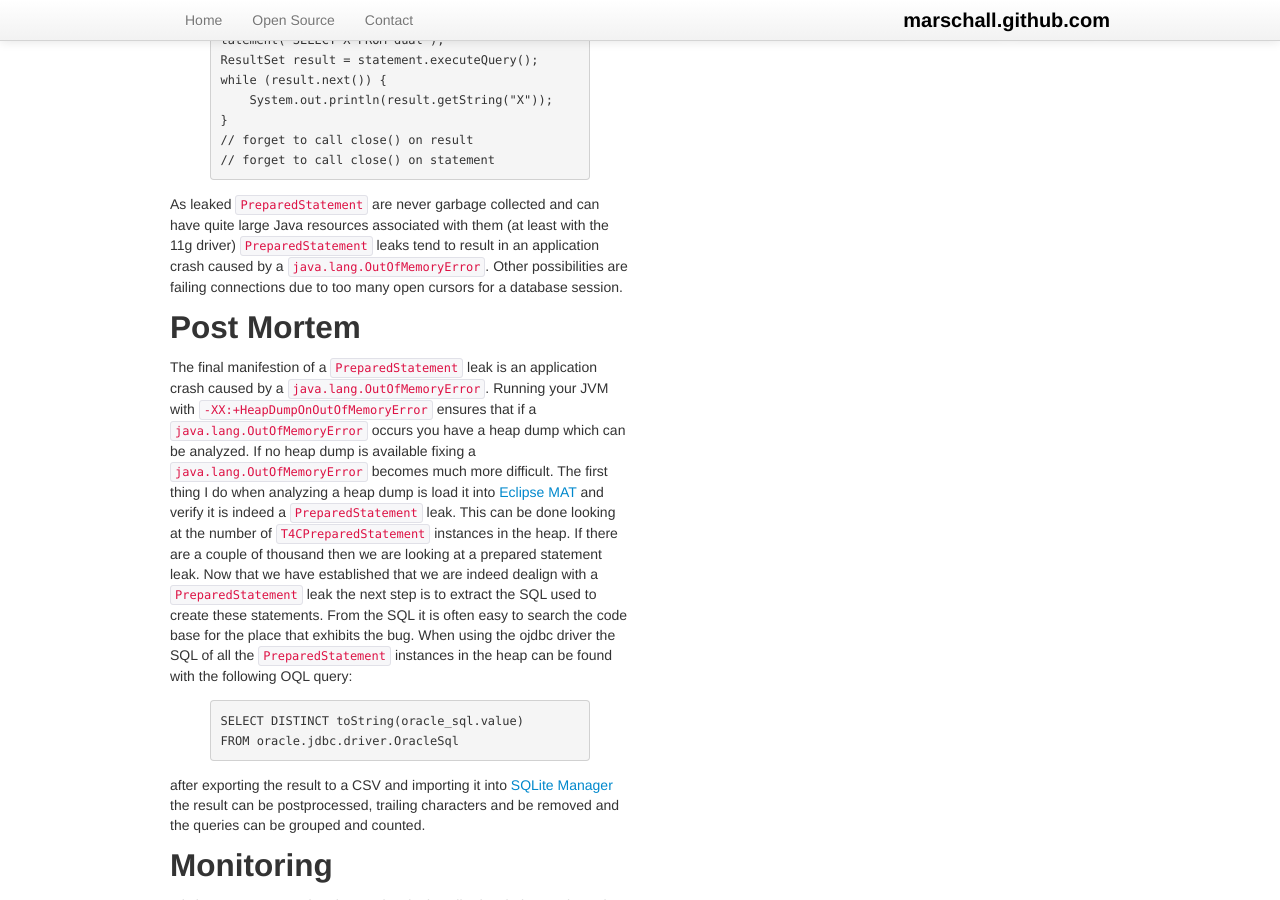
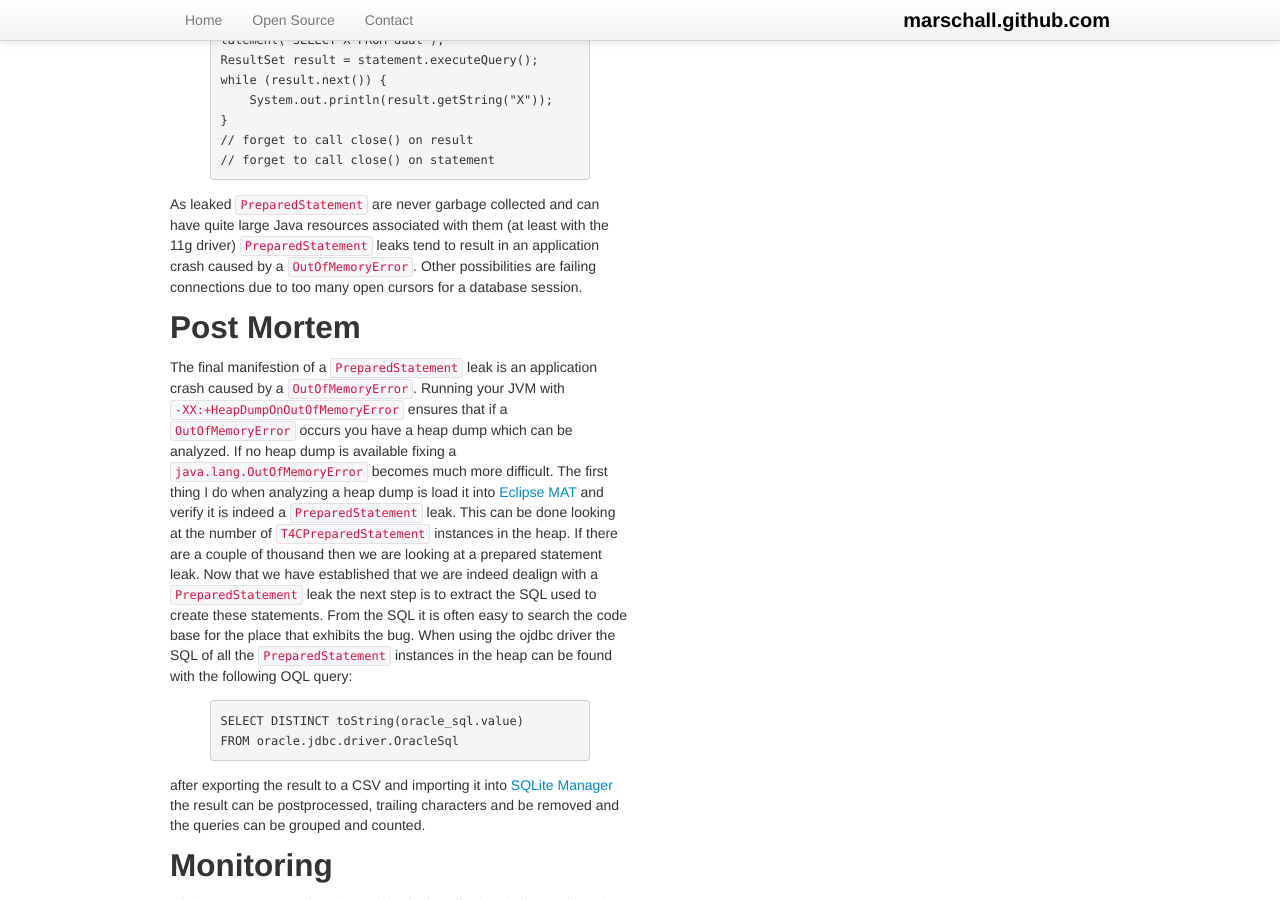
Before and after one commit to marschall/marschall.github.com, a Jekyll site: the page built from _posts/2015-01-17-debugging-preparedstatement-leaks.md, in a window 1280 px wide and 900 px high, scrolled down 653 px. Built offline with Jekyll 4.4.1, drawn with Linux system fonts in a browser that asks for light colours.

Commit message:
remove package names

```diff
--- a/_posts/2015-01-17-debugging-preparedstatement-leaks.md
+++ b/_posts/2015-01-17-debugging-preparedstatement-leaks.md
@@ -26,12 +26,12 @@ while (result.next()) {
 // forget to call close() on statement
 {% endhighlight %}
 
-As leaked `PreparedStatement` are never garbage collected and can have quite large Java resources associated with them (at least with the 11g driver) `PreparedStatement` leaks tend to result in an application crash caused by a `java.lang.OutOfMemoryError`. Other possibilities are failing connections due to too many open cursors for a database session.
+As leaked `PreparedStatement` are never garbage collected and can have quite large Java resources associated with them (at least with the 11g driver) `PreparedStatement` leaks tend to result in an application crash caused by a `OutOfMemoryError`. Other possibilities are failing connections due to too many open cursors for a database session.
 
 Post Mortem
 -----------
 
-The final manifestion of a `PreparedStatement` leak is an application crash caused by a `java.lang.OutOfMemoryError`. Running your JVM with `-XX:+HeapDumpOnOutOfMemoryError` ensures that if a `java.lang.OutOfMemoryError` occurs you have a heap dump which can be analyzed. If no heap dump is available fixing a `java.lang.OutOfMemoryError` becomes much more difficult. The first thing I do when analyzing a heap dump is load it into [Eclipse MAT]() and verify it is indeed a `PreparedStatement` leak. This can be done looking at the number of `T4CPreparedStatement` instances in the heap. If there are a couple of thousand then we are looking at a prepared statement leak. Now that we have established that we are indeed dealign with a `PreparedStatement` leak the next step is to extract the SQL used to create these statements. From the SQL it is often easy to search the code base for the place that exhibits the bug. When using the ojdbc driver the SQL of all the `PreparedStatement` instances in the heap can be found with the following OQL query:
+The final manifestion of a `PreparedStatement` leak is an application crash caused by a `OutOfMemoryError`. Running your JVM with `-XX:+HeapDumpOnOutOfMemoryError` ensures that if a `OutOfMemoryError` occurs you have a heap dump which can be analyzed. If no heap dump is available fixing a `java.lang.OutOfMemoryError` becomes much more difficult. The first thing I do when analyzing a heap dump is load it into [Eclipse MAT]() and verify it is indeed a `PreparedStatement` leak. This can be done looking at the number of `T4CPreparedStatement` instances in the heap. If there are a couple of thousand then we are looking at a prepared statement leak. Now that we have established that we are indeed dealign with a `PreparedStatement` leak the next step is to extract the SQL used to create these statements. From the SQL it is often easy to search the code base for the place that exhibits the bug. When using the ojdbc driver the SQL of all the `PreparedStatement` instances in the heap can be found with the following OQL query:
 
 {% highlight sql %}
 SELECT DISTINCT toString(oracle_sql.value)
```
